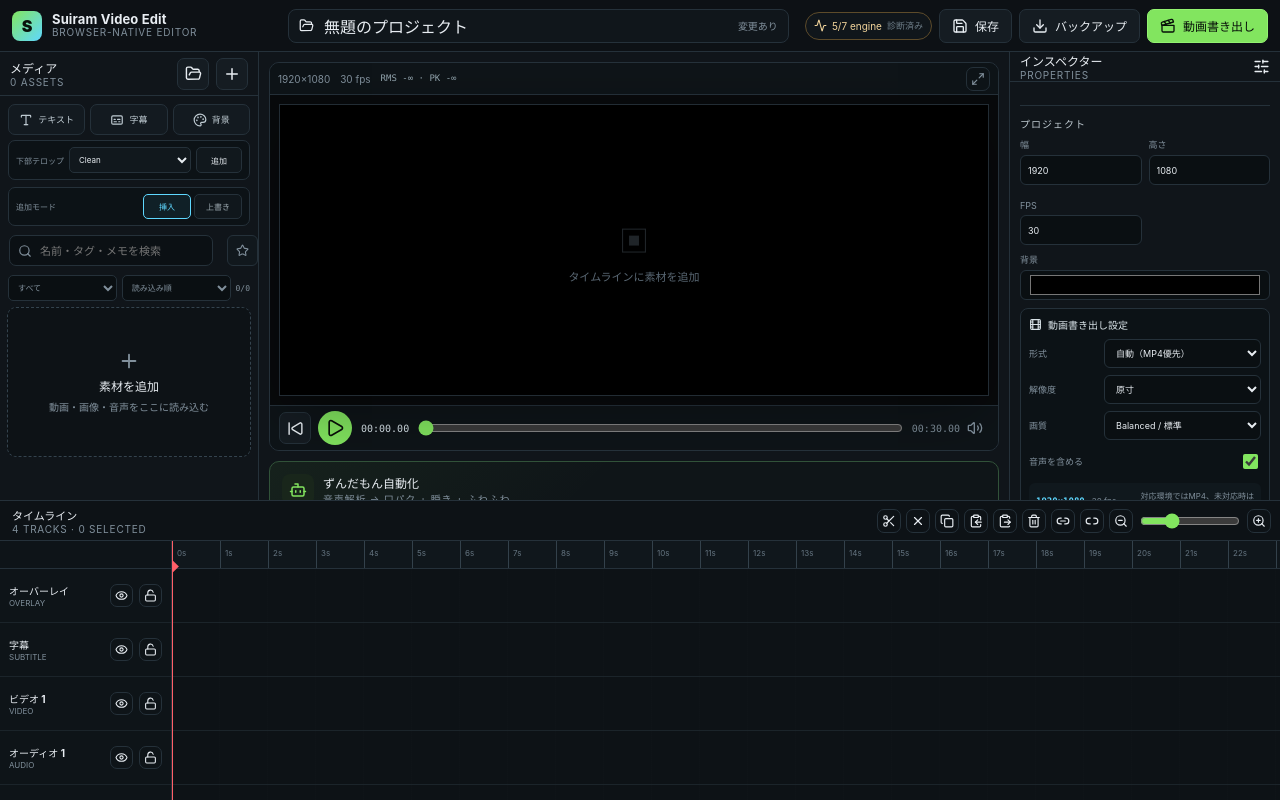
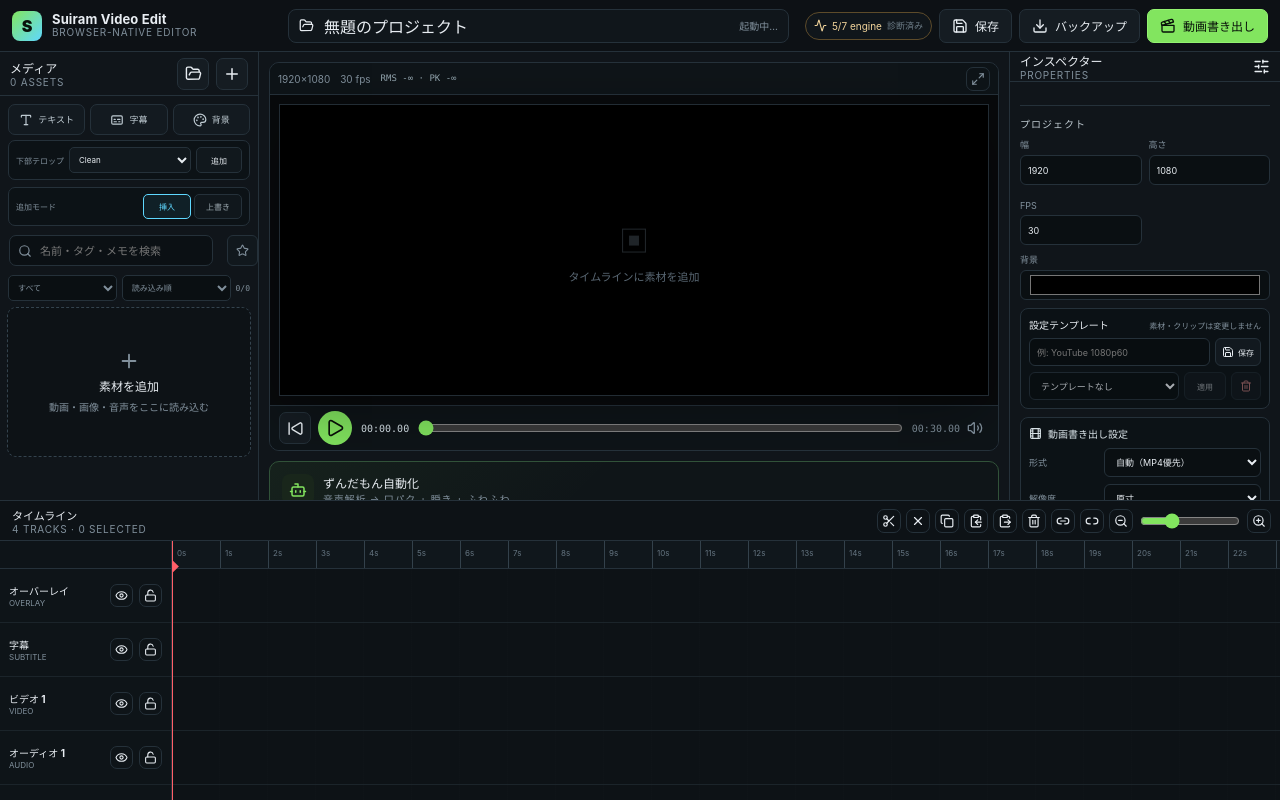
Before and after one commit to godrenkon/video_edit, a React (Vite) app: page / in a window 1280 px wide. Built offline with nearby package versions, Linux system fonts and the light colour scheme.

Commit message:
feat: connect project settings templates to inspector

```diff
--- a/src/components/Inspector.tsx
+++ b/src/components/Inspector.tsx
@@ -6,6 +6,7 @@ import { clipSourceTime } from '../render/timelineEvaluation';
 import type { BlendMode, Clip, Crop, GeneratorPayload, Project, TextPayload, TimelineMarker, TrackKind } from '../types/editor';
 import { EffectsPanel } from './EffectsPanel';
 import { ProjectExportSettingsPanel } from './ProjectExportSettingsPanel';
+import { ProjectTemplatesPanel } from './ProjectTemplatesPanel';
 import { SubtitleExchangePanel } from './SubtitleExchangePanel';
 import '../creation-tools.css';
 
@@ -313,6 +314,7 @@ export function Inspector({ project, selectedClip, timelineTime, onProject, onCl
           </div>
           <Field label="背景"><input type="color" value={project.background} onChange={(e) => onProject({ background: e.target.value })} /></Field>
 
+          <ProjectTemplatesPanel project={project} onApply={onProject} />
           <ProjectExportSettingsPanel project={project} timelineTime={timelineTime} onChange={(exportSettings) => onProject({ exportSettings })} />
           <SubtitleExchangePanel project={project} onProject={onProject} />
 
```
